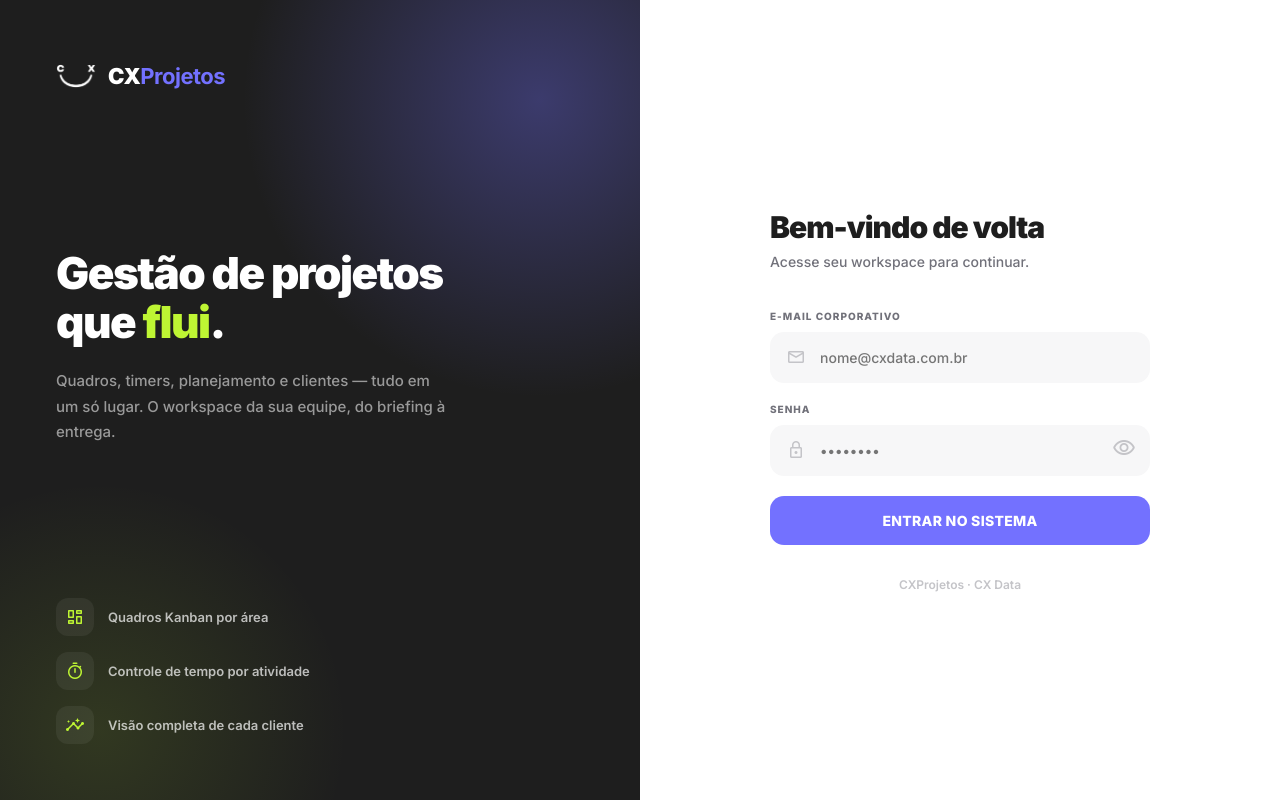
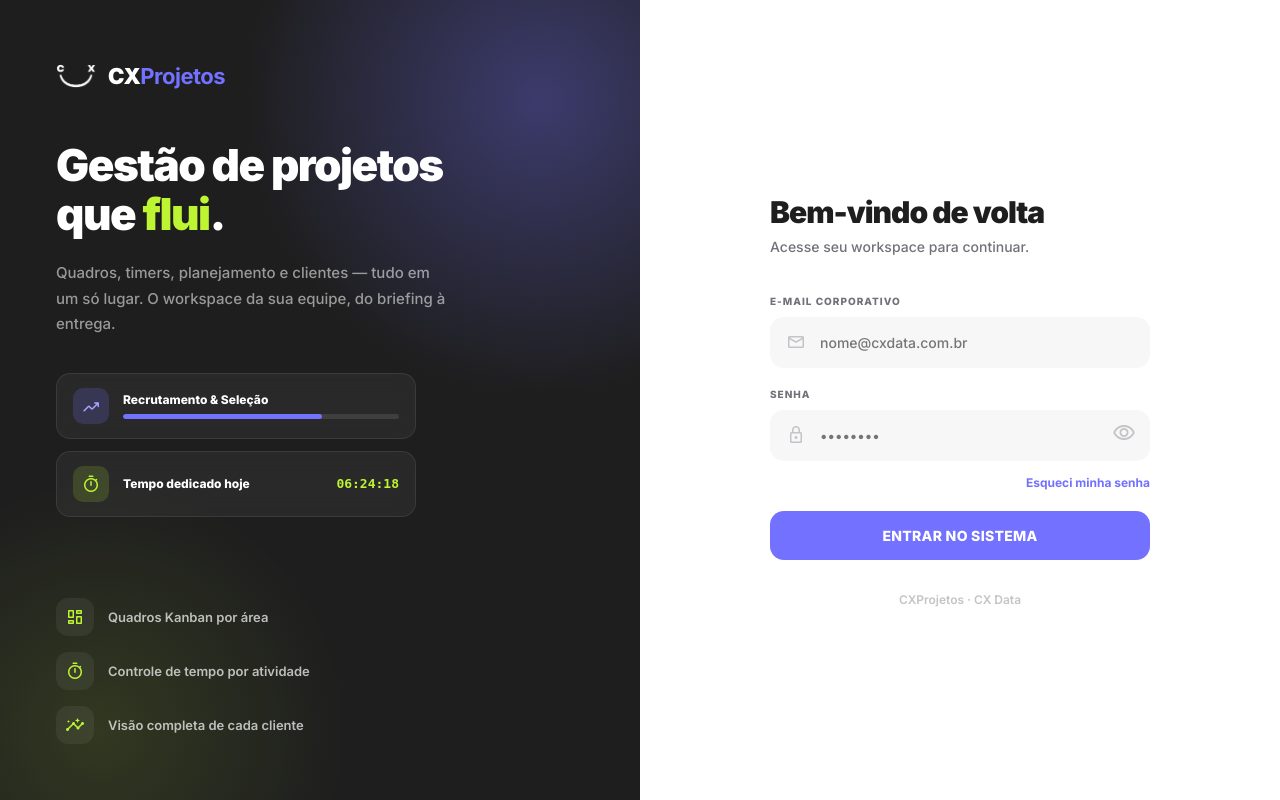
Before and after one commit to conexaocxcomercial-web/CXData-Lab, a Flask app: page /login in a window 1280 px wide. Run offline with Flask 3, Linux system fonts and the light colour scheme.

Commit message:
Update login.html

```diff
--- a/templates/login.html
+++ b/templates/login.html
@@ -41,6 +41,16 @@
         .brand-headline { font-size: 44px; font-weight: 900; color: #fff; line-height: 1.1; letter-spacing: -1.5px; margin-bottom: 22px; }
         .brand-headline .lime { color: var(--accent-lime); }
         .brand-sub { font-size: 15px; color: rgba(255,255,255,0.55); font-weight: 500; line-height: 1.7; max-width: 400px; }
+
+        /* Cards flutuantes decorativos */
+        .float-cards { position: relative; z-index: 2; margin: 36px 0; display: flex; flex-direction: column; gap: 12px; max-width: 360px; }
+        .float-card { background: rgba(255,255,255,0.05); border: 1px solid rgba(255,255,255,0.08); padding: 14px 16px; border-radius: 14px; display: flex; align-items: center; gap: 14px; backdrop-filter: blur(10px); }
+        .float-card .fc-ico { width: 36px; height: 36px; min-width: 36px; border-radius: 10px; display: flex; align-items: center; justify-content: center; }
+        .float-card .fc-txt { flex-grow: 1; }
+        .float-card .fc-title { font-size: 12px; font-weight: 800; color: #fff; }
+        .float-card .fc-bar { height: 5px; background: rgba(255,255,255,0.1); border-radius: 10px; margin-top: 7px; overflow: hidden; }
+        .float-card .fc-fill { height: 100%; border-radius: 10px; }
+        .float-card .fc-time { font-size: 13px; font-weight: 900; font-family: monospace; color: var(--accent-lime); }
 
         .brand-features { position: relative; z-index: 2; display: flex; flex-direction: column; gap: 16px; }
         .brand-feature { display: flex; align-items: center; gap: 14px; color: rgba(255,255,255,0.7); font-size: 13px; font-weight: 600; }
@@ -106,6 +116,21 @@
         <div class="brand-center">
             <div class="brand-headline">Gestão de projetos<br>que <span class="lime">flui</span>.</div>
             <div class="brand-sub">Quadros, timers, planejamento e clientes — tudo em um só lugar. O workspace da sua equipe, do briefing à entrega.</div>
+
+            <div class="float-cards">
+                <div class="float-card">
+                    <div class="fc-ico" style="background:rgba(115,113,255,0.2); color:#a5a3ff;"><span class="material-symbols-rounded" style="font-size:20px;">trending_up</span></div>
+                    <div class="fc-txt">
+                        <div class="fc-title">Recrutamento & Seleção</div>
+                        <div class="fc-bar"><div class="fc-fill" style="width:72%; background:var(--primary-purple);"></div></div>
+                    </div>
+                </div>
+                <div class="float-card">
+                    <div class="fc-ico" style="background:rgba(190,245,51,0.15); color:var(--accent-lime);"><span class="material-symbols-rounded" style="font-size:20px;">timer</span></div>
+                    <div class="fc-txt"><div class="fc-title">Tempo dedicado hoje</div></div>
+                    <div class="fc-time">06:24:18</div>
+                </div>
+            </div>
         </div>
 
         <div class="brand-features">
@@ -135,6 +160,9 @@
                     <input type="password" id="senha" placeholder="••••••••" onkeypress="if(event.key==='Enter') executarLogin()">
                     <button class="toggle-senha" onclick="toggleSenha()" title="Mostrar/ocultar senha"><span class="material-symbols-rounded" id="iconeOlho">visibility</span></button>
                 </div>
+                <div style="text-align:right; margin-top:10px;">
+                    <span onclick="abrirEsqueciSenha()" style="font-size:12px; font-weight:700; color:var(--primary-purple); cursor:pointer;">Esqueci minha senha</span>
+                </div>
             </div>
 
             <button class="btn-entrar" id="btnEntrar" onclick="executarLogin()">
@@ -150,7 +178,23 @@
         </div>
     </div>
 
+    <div id="modalEsqueci" style="display:none; position:fixed; inset:0; background:rgba(30,30,30,0.5); backdrop-filter:blur(6px); z-index:1000; align-items:center; justify-content:center;">
+        <div style="background:#fff; max-width:420px; width:90%; padding:40px; border-radius:20px; box-shadow:0 30px 80px rgba(0,0,0,0.2); text-align:center;">
+            <div style="width:60px; height:60px; background:#f0efff; border-radius:18px; display:flex; align-items:center; justify-content:center; margin:0 auto 20px;">
+                <span class="material-symbols-rounded" style="font-size:30px; color:var(--primary-purple);">lock_reset</span>
+            </div>
+            <div style="font-size:20px; font-weight:900; letter-spacing:-0.5px; margin-bottom:12px;">Recuperar acesso</div>
+            <p style="font-size:14px; color:var(--text-muted); font-weight:500; line-height:1.7; margin-bottom:28px;">
+                Para redefinir sua senha, entre em contato com o administrador da plataforma. Ele poderá gerar uma nova senha de acesso para você nas configurações.
+            </p>
+            <button onclick="fecharEsqueci()" style="width:100%; padding:14px; background:var(--primary-purple); color:#fff; font-weight:800; font-size:13px; border:none; cursor:pointer; border-radius:14px; transition:0.2s;" onmouseover="this.style.background='#1e1e1e'" onmouseout="this.style.background='var(--primary-purple)'">ENTENDI</button>
+        </div>
+    </div>
+
     <script>
+        function abrirEsqueciSenha() { document.getElementById('modalEsqueci').style.display = 'flex'; }
+        function fecharEsqueci() { document.getElementById('modalEsqueci').style.display = 'none'; }
+
         function toggleSenha() {
             const input = document.getElementById('senha');
             const icone = document.getElementById('iconeOlho');
```
